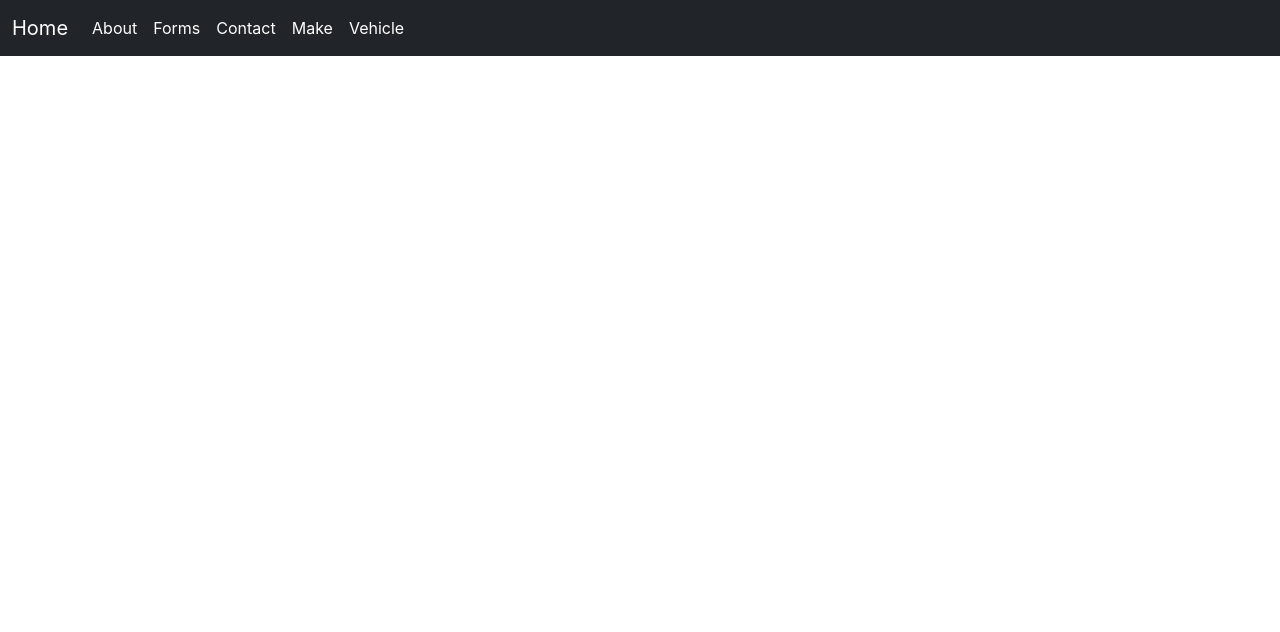
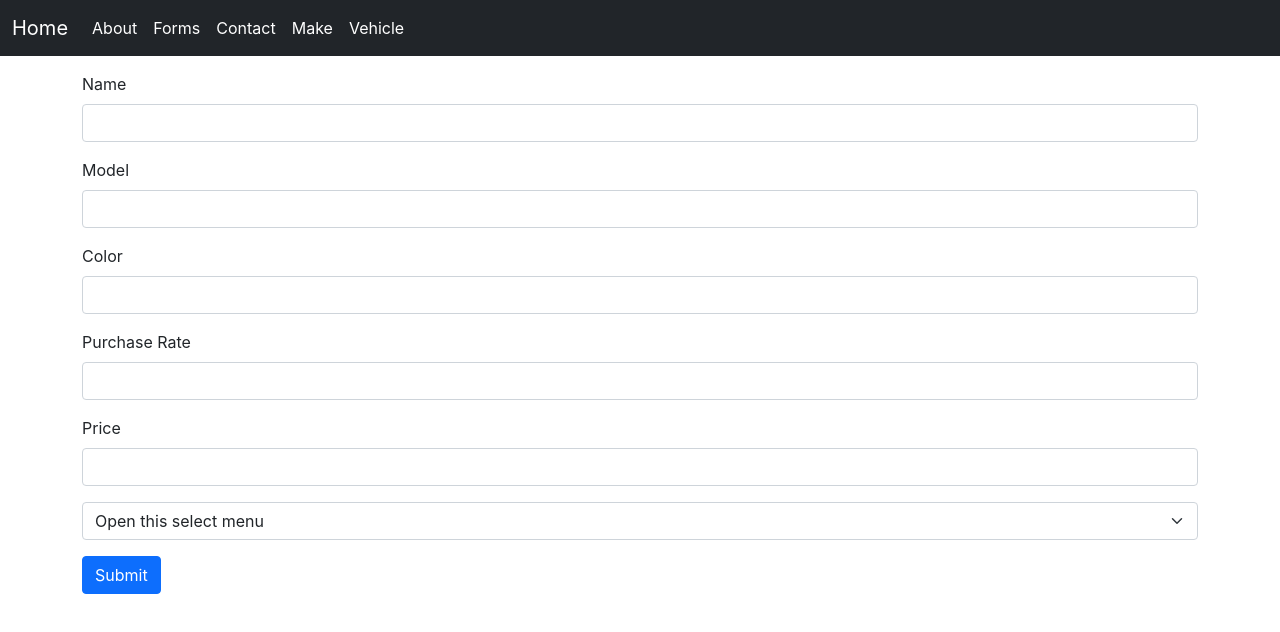
Before and after one commit to SyedJawad125/React-with-Django, a React (Create React App) app: page /add/vehicle in a window 1280 px wide. Shown: the top 632 px of the page. Built offline with nearby package versions, Linux system fonts and the light colour scheme.

Commit message:
4th Changes

```diff
--- a/src/App.js
+++ b/src/App.js
@@ -7,8 +7,10 @@ import Forms from './pages/Forms';
 import Home from './pages/Home';
 import About from './pages/About';
 import Make from './pages/Make';
-import Vehicle from './pages/Vehicle';
+import AddVehicle from './pages/Vehicle';
 import {Routes, Route} from 'react-router-dom'
+import Vehicle from './pages/VechileList';
+
 
 function App() {
   return (
@@ -20,7 +22,10 @@ function App() {
         <Route path='/forms' element={<Forms/>}  />
         <Route path='/contact' element={<Contact/>}  />
         <Route path='/make' element={<Make/>}  />
+        <Route path='/add/vehicle' element={<AddVehicle/>}  />
+
         <Route path='/vehicle' element={<Vehicle/>}  />
+
 
 
       </Routes>
--- /dev/null
+++ b/src/pages/VechileList.js
@@ -0,0 +1,64 @@
+import {React, useEffect, useState} from 'react'
+import {Link} from 'react-router-dom'
+import axios from 'axios'
+
+const VechileList = () => {
+
+    const [records, setRecords] = useState([])
+    const [data, setData] = useState([])
+
+
+    useEffect(()=>{
+
+        const receiveData = async () =>{
+            const res = await axios.get('http://localhost:8000/base/vehicle')
+            try{
+                if (res){
+                    setRecords(res.data.data)
+                    setData(res.data)
+                }
+            }
+            catch (error){
+                console.log('error occured', error)
+            }
+        }
+        receiveData();
+    },   [])
+
+
+
+  return (
+    <div class='container'>
+        <h2 class='mt-4'>VechileList</h2>
+
+        <Link type="submit" class="btn btn-primary mt-3" to='/add/vehicle'>Add Vehicle</Link>
+
+        <br/><br/>
+
+        {data ? <p>Total: {data.count}</p> : <p>Total: 0</p>}
+
+        <div class="row">
+
+            { records ?
+            records.map(item => (
+                <div class="card" style={{width: "18rem"}}>
+                    <div class="card-body">
+                        <h5 class="card-title">{item.name}</h5>
+                        <p class="card-text">{item.model}</p>
+                        <p class="card-text">{item.make}</p>
+
+                    </div>
+                </div>
+
+    )) :
+    <p>Loading....</p>
+    }
+        </div>
+
+
+
+    </div>
+  )
+}
+
+export default VechileList
--- a/src/pages/Vehicle.js
+++ b/src/pages/Vehicle.js
@@ -1,23 +1,36 @@
-import React from 'react'
+import {React, useState} from 'react'
+import axios from 'axios'
+import { useNavigate } from 'react-router-dom'
 
 const Vehicle = () => {
+  const navigate = useNavigate()
+
   const [name, setName] = useState('')
+  const [model, setModel] = useState('')
   const [color, setColor] = useState('')
+  const [purchase, setPurchase] = useState('')
+  const [price, setPrice] = useState('')
+  const [make, setMake] = useState('')
 
 
-  console.log('name', name)
+
+  // console.log('name', name)
 
   const handleSubmit = async (e) => {
     e.preventDefault();
     try {
 
-      const payload = {"name":name}
-      const response = await axios.post('http://localhost:8000/base/make', payload , {
+      const payload = {"name":name , "model":model, "color":color , "purchase_rate":purchase , "price":price, "make":make}
+
+      const response = await axios.post('http://localhost:8000/base/vehicle', payload , {
         headers: {
           'Content-Type': 'application/json'
         }
       });
-      console.log('Response:', response.data);
+      if (response){
+        console.log('Response:', response.data);
+        navigate('/vehicle')
+      }
       // Handle success
     } catch (error) {
       console.error('Error:', error);
@@ -41,22 +54,28 @@ const Vehicle = () => {
         </div>
         <div class="mb-3">
           <label for="color" class="form-label">Color</label>
-          <input type="text" class="form-control" id="color" aria-describedby="color" />
+          <input type="text" class="form-control" id="color" aria-describedby="color" value={color}
+            onChange= {e => setColor(e.target.value)} />
         </div>
         <div class="mb-3">
-          <label for="purchase" class="form-label">Purchase</label>
-          <input type="text" class="form-control" id="purchase" aria-describedby="purchase" />
+          <label for="purchase" class="form-label">Purchase Rate</label>
+          <input type="text" class="form-control" id="purchase" aria-describedby="purchase" value={purchase}
+            onChange= {e => setPurchase(e.target.value)} />
         </div>
         <div class="mb-3">
           <label for="price" class="form-label">Price</label>
-          <input type="text" class="form-control" id="price" aria-describedby="price"  />
+          <input type="text" class="form-control" id="price" aria-describedby="price"  value={price}
+            onChange= {e => setPrice(e.target.value)} />
         </div>
 
-        <select class="form-select" aria-label="Default select example">
+        <select class="form-select" aria-label="Default select example" onChange={e => setMake(e.target.value)}>
           <option selected>Open this select menu</option>
-          <option value="1">Suzuki</option>
-          <option value="2">Toyota</option>
-          <option value="3">Honda</option>
+          <option value="1">Audi</option>
+          <option value="2">Mercedes</option>
+          <option value="3">Toyota</option>
+          <option value="4">Honda</option>
+          <option value="5">HAVAL</option>
+          <option value="6">Suzuki</option>
         </select>
 
         <button type="submit" class="btn btn-primary mt-3">Submit</button>
```
